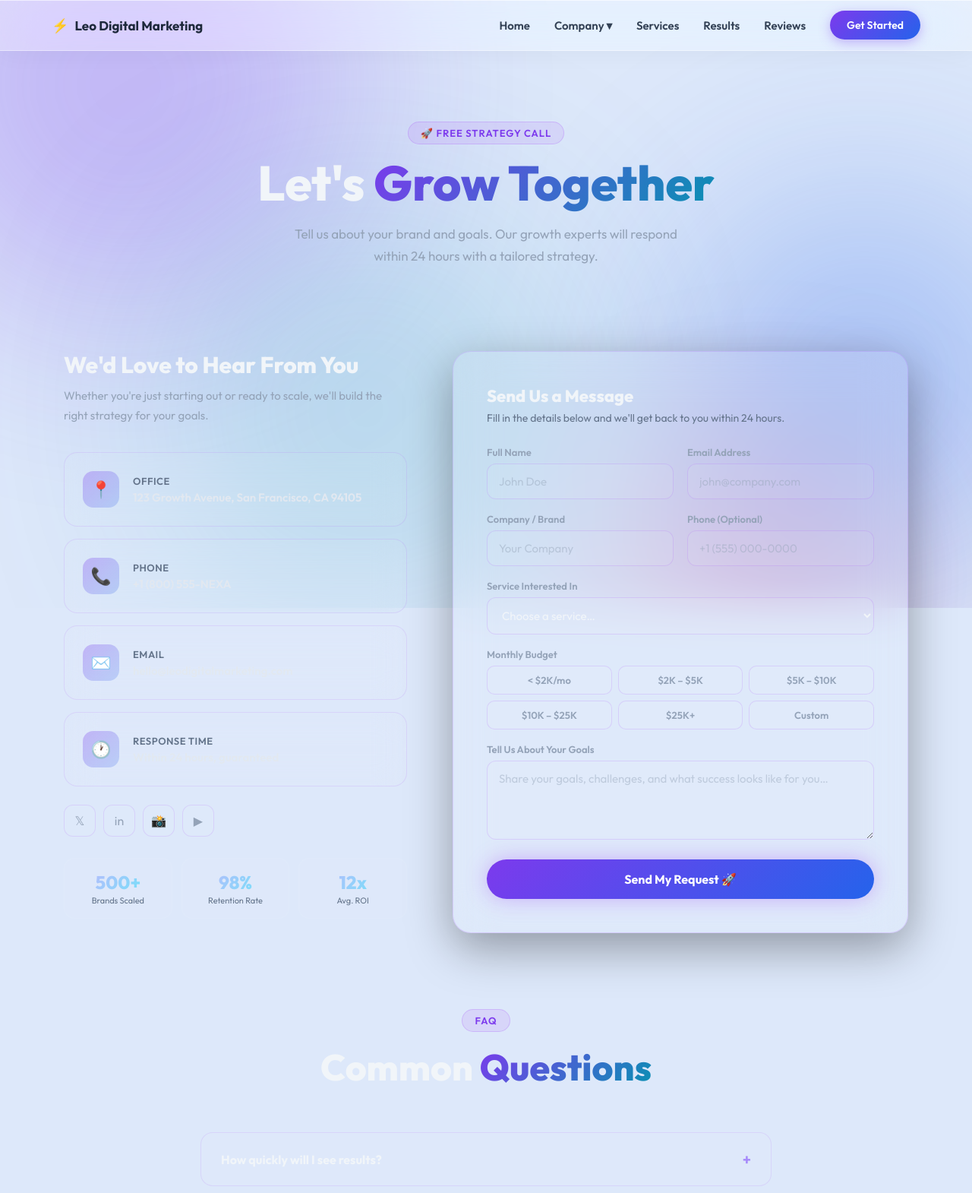
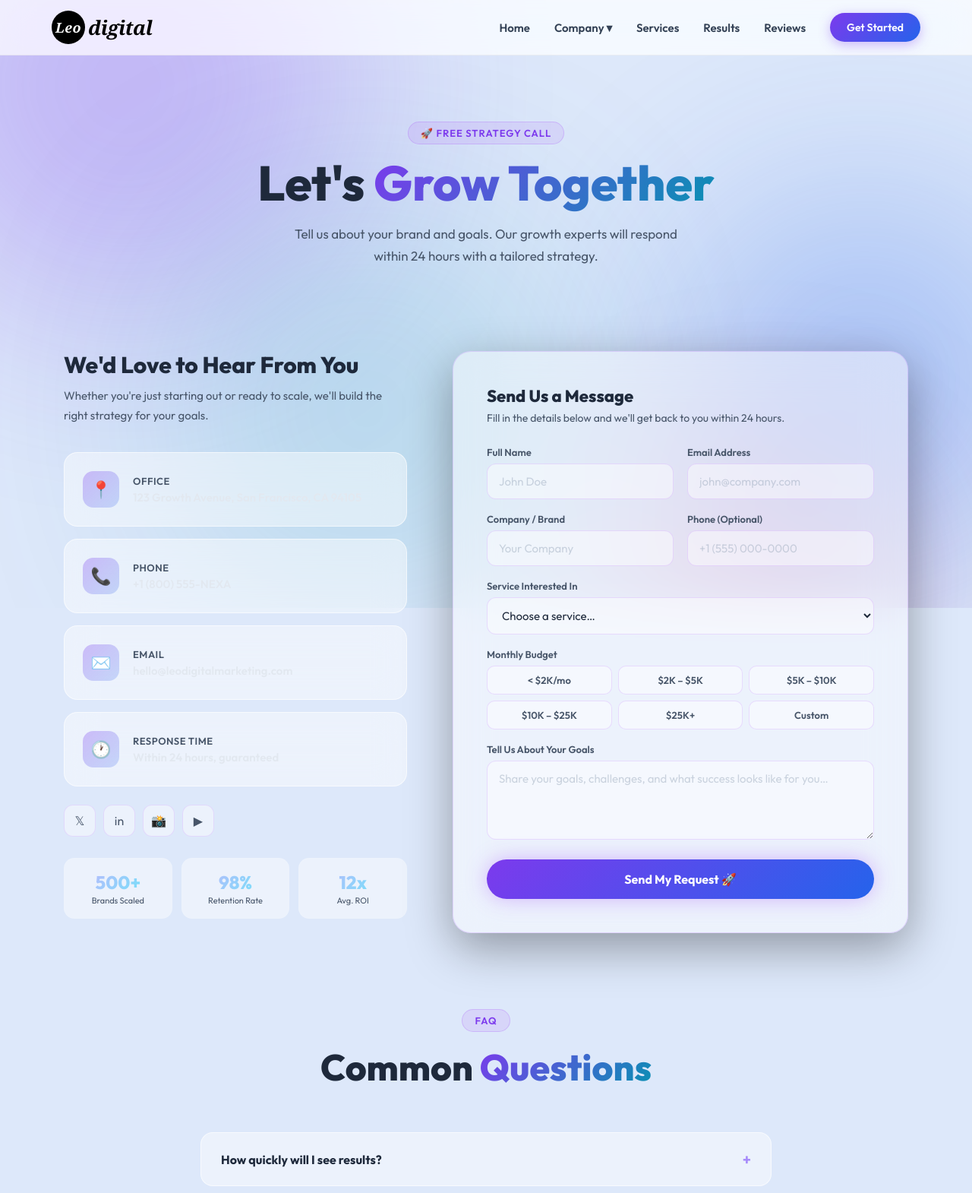
Before and after one commit to rksamyak/rk, a plain HTML site: page contact.html in a window 1280 px wide. Shown: the top 1570 px of the page at 76% size. Drawn offline with Linux system fonts and the light colour scheme.

Commit message:
intite chnage

```diff
--- a/contact.html
+++ b/contact.html
@@ -13,8 +13,8 @@
     /* HERO */
 
     .con-hero { position:relative;z-index:1;padding:160px 24px 70px;text-align:center;max-width:760px;margin:0 auto; }
-    .con-page-title { font-size:clamp(38px,5vw,64px);font-weight:800;line-height:1.1;margin-bottom:18px;color:#f1f5f9; }
-    .con-page-sub { font-size:17px;color:#94a3b8;line-height:1.7;max-width:540px;margin:0 auto 40px; }
+    .con-page-title { font-size:clamp(38px,5vw,64px);font-weight:800;line-height:1.1;margin-bottom:18px;color:var(--text); }
+    .con-page-sub { font-size:17px;color:var(--muted);line-height:1.7;max-width:540px;margin:0 auto 40px; }
 
     /* MAIN WRAPPER */
     .con-section { max-width:1160px;margin:0 auto;padding:0 24px 100px;display:grid;grid-template-columns:1fr 1.25fr;gap:60px;align-items:start; }
@@ -22,71 +22,71 @@
     /* LEFT – INFO PANEL */
     .con-info { display:flex;flex-direction:column;gap:0; }
     .con-info-header { margin-bottom:36px; }
-    .con-info-title { font-size:30px;font-weight:800;color:#f1f5f9;line-height:1.2;margin-bottom:10px; }
-    .con-info-sub { font-size:15px;color:#94a3b8;line-height:1.7; }
+    .con-info-title { font-size:30px;font-weight:800;color:var(--text);line-height:1.2;margin-bottom:10px; }
+    .con-info-sub { font-size:15px;color:var(--muted);line-height:1.7; }
 
     .info-card {
-      background:rgba(255,255,255,0.04);
+      background:var(--glass-bg);
       backdrop-filter:blur(20px);-webkit-backdrop-filter:blur(20px);
-      border:1px solid rgba(168,85,247,0.14);
+      border:1px solid var(--glass-border);
       border-radius:18px;padding:24px;margin-bottom:16px;
       display:flex;align-items:center;gap:18px;
       transition:border-color .3s,background .3s,transform .3s;
     }
     .info-card:hover { border-color:rgba(168,85,247,0.38);background:rgba(124,58,237,0.06);transform:translateX(6px); }
     .info-icon { width:48px;height:48px;border-radius:14px;background:linear-gradient(135deg,rgba(124,58,237,0.3),rgba(37,99,235,0.2));display:flex;align-items:center;justify-content:center;font-size:22px;flex-shrink:0; }
-    .info-text-title { font-size:13px;color:#64748b;font-weight:600;text-transform:uppercase;letter-spacing:.5px;margin-bottom:4px; }
+    .info-text-title { font-size:13px;color:var(--muted);font-weight:600;text-transform:uppercase;letter-spacing:.5px;margin-bottom:4px; }
     .info-text-val { font-size:15px;color:#e2e8f0;font-weight:600; }
 
     .social-row { display:flex;gap:10px;margin-top:8px; }
-    .soc-btn { width:42px;height:42px;border-radius:12px;background:rgba(255,255,255,0.05);border:1px solid rgba(168,85,247,0.16);display:flex;align-items:center;justify-content:center;font-size:16px;color:#94a3b8;text-decoration:none;transition:all .3s; }
-    .soc-btn:hover { background:rgba(124,58,237,0.22);border-color:rgba(168,85,247,0.5);color:#c4b5fd;transform:translateY(-3px); }
+    .soc-btn { width:42px;height:42px;border-radius:12px;background:var(--glass-bg);border:1px solid rgba(168,85,247,0.16);display:flex;align-items:center;justify-content:center;font-size:16px;color:var(--muted);text-decoration:none;transition:all .3s; }
+    .soc-btn:hover { background:rgba(124,58,237,0.22);border-color:var(--purple);color:#c4b5fd;transform:translateY(-3px); }
 
     .trust-strip { display:grid;grid-template-columns:repeat(3,1fr);gap:12px;margin-top:20px; }
-    .trust-item { background:rgba(255,255,255,0.04);border:1px solid rgba(255,255,255,0.06);border-radius:14px;padding:16px;text-align:center; }
+    .trust-item { background:var(--glass-bg);border:1px solid rgba(255,255,255,0.06);border-radius:14px;padding:16px;text-align:center; }
     .trust-num { font-size:24px;font-weight:800;background:linear-gradient(135deg,#c4b5fd,#67e8f9);-webkit-background-clip:text;-webkit-text-fill-color:transparent; }
-    .trust-lbl { font-size:11px;color:#64748b;margin-top:2px; }
+    .trust-lbl { font-size:11px;color:var(--muted);margin-top:2px; }
 
     /* RIGHT – FORM */
     .con-form-card {
-      background:rgba(255,255,255,0.05);
+      background:var(--glass-bg);
       backdrop-filter:blur(28px);-webkit-backdrop-filter:blur(28px);
       border:1px solid rgba(168,85,247,0.2);
       border-radius:24px;padding:44px;
       box-shadow:0 20px 60px rgba(0,0,0,0.35);
     }
-    .form-title { font-size:22px;font-weight:800;color:#f1f5f9;margin-bottom:6px; }
-    .form-sub { font-size:14px;color:#64748b;margin-bottom:28px; }
+    .form-title { font-size:22px;font-weight:800;color:var(--text);margin-bottom:6px; }
+    .form-sub { font-size:14px;color:var(--muted);margin-bottom:28px; }
     .form-row2 { display:grid;grid-template-columns:1fr 1fr;gap:18px; }
     .fg { display:flex;flex-direction:column;gap:7px;margin-bottom:18px; }
-    .fg label { font-size:13px;font-weight:600;color:#94a3b8; }
+    .fg label { font-size:13px;font-weight:600;color:var(--muted); }
     .fg input, .fg select, .fg textarea {
       padding:13px 15px;border-radius:12px;
-      background:rgba(255,255,255,0.05);
+      background:var(--glass-bg);
       border:1px solid rgba(168,85,247,0.18);
-      color:#f1f5f9;font-family:var(--font);font-size:15px;
+      color:var(--text);font-family:var(--font);font-size:15px;
       outline:none;transition:border-color .3s,box-shadow .3s;resize:vertical;
     }
     .fg input::placeholder,.fg textarea::placeholder { color:rgba(148,163,184,0.45); }
     .fg input:focus,.fg select:focus,.fg textarea:focus { border-color:#a78bfa;box-shadow:0 0 0 3px rgba(167,139,250,0.15); }
     .fg select option { background:#1e1b4b; }
     .budget-grid { display:grid;grid-template-columns:repeat(3,1fr);gap:8px; }
-    .budget-opt { padding:10px;border-radius:10px;border:1px solid rgba(168,85,247,0.18);background:rgba(255,255,255,0.04);color:#94a3b8;font-size:13px;font-weight:600;cursor:pointer;text-align:center;transition:all .3s;font-family:var(--font); }
-    .budget-opt:hover,.budget-opt.selected { background:rgba(124,58,237,0.2);border-color:rgba(168,85,247,0.5);color:#c4b5fd; }
+    .budget-opt { padding:10px;border-radius:10px;border:1px solid rgba(168,85,247,0.18);background:var(--glass-bg);color:var(--muted);font-size:13px;font-weight:600;cursor:pointer;text-align:center;transition:all .3s;font-family:var(--font); }
+    .budget-opt:hover,.budget-opt.selected { background:rgba(124,58,237,0.2);border-color:var(--purple);color:#c4b5fd; }
     .submit-btn { width:100%;padding:16px;border-radius:50px;border:none;cursor:pointer;background:linear-gradient(135deg,#7c3aed,#2563eb);color:#fff;font-size:16px;font-weight:700;font-family:var(--font);box-shadow:0 0 28px rgba(168,85,247,0.4);transition:transform .2s,box-shadow .3s;margin-top:8px; }
     .submit-btn:hover { transform:translateY(-3px);box-shadow:0 0 44px rgba(168,85,247,0.6); }
     .form-success { margin-top:16px;padding:14px;border-radius:12px;background:rgba(16,185,129,0.1);border:1px solid rgba(16,185,129,0.3);color:#34d399;font-size:15px;text-align:center; }
 
     /* FAQ */
     .faq-section { max-width:800px;margin:0 auto;padding:0 24px 100px; }
-    .faq-item { background:rgba(255,255,255,0.04);border:1px solid rgba(168,85,247,0.14);border-radius:16px;margin-bottom:12px;overflow:hidden;transition:border-color .3s; }
+    .faq-item { background:var(--glass-bg);border:1px solid var(--glass-border);border-radius:16px;margin-bottom:12px;overflow:hidden;transition:border-color .3s; }
     .faq-item.open { border-color:rgba(168,85,247,0.38); }
-    .faq-q { padding:22px 26px;font-size:16px;font-weight:700;color:#f1f5f9;cursor:pointer;display:flex;justify-content:space-between;align-items:center;gap:16px; }
+    .faq-q { padding:22px 26px;font-size:16px;font-weight:700;color:var(--text);cursor:pointer;display:flex;justify-content:space-between;align-items:center;gap:16px; }
     .faq-icon { font-size:20px;color:#a78bfa;transition:transform .3s;flex-shrink:0; }
     .faq-item.open .faq-icon { transform:rotate(45deg); }
     .faq-a { max-height:0;overflow:hidden;transition:max-height .4s ease,padding .3s; }
     .faq-item.open .faq-a { max-height:300px;padding:0 26px 22px; }
-    .faq-a p { font-size:14px;color:#94a3b8;line-height:1.8; }
+    .faq-a p { font-size:14px;color:var(--muted);line-height:1.8; }
 
     @media(max-width:960px) { .con-section { grid-template-columns:1fr;gap:40px; } }
     @media(max-width:600px) { .form-row2 { grid-template-columns:1fr; } .budget-grid { grid-template-columns:repeat(2,1fr); } .con-form-card { padding:28px 20px; } .trust-strip { grid-template-columns:repeat(2,1fr); } }
@@ -103,9 +103,11 @@
   <nav class="navbar" id="navbar">
     <div class="nav-container">
       <a href="index.html" class="nav-logo">
-        <span class="logo-icon">⚡</span>
-        <span class="logo-text">Leo Digital Marketing</span>
-      </a>
+        <div class="logo-circle">
+            <span class="logo-text-inner">Leo</span>
+        </div>
+        <span class="logo-text-outer">digital</span>
+    </a>
       <ul class="nav-links" id="navLinks">
         <li><a href="index.html" class="nav-link">Home</a></li>
         <li class="nav-item">
@@ -253,7 +255,7 @@
   <!-- FAQ Section -->
   <div class="section-header reveal" style="max-width:800px;margin:0 auto;padding:0 24px 40px;">
     <span class="section-tag">FAQ</span>
-    <h2 class="section-title" style="color:#f1f5f9;">Common <span class="gradient-text">Questions</span></h2>
+    <h2 class="section-title" style="color:var(--text);">Common <span class="gradient-text">Questions</span></h2>
   </div>
   <div class="faq-section">
     <div class="faq-item reveal">
@@ -282,7 +284,12 @@
   <footer class="footer">
     <div class="footer-inner">
       <div class="footer-brand">
-        <div class="footer-logo"><span class="logo-icon">⚡</span><span class="logo-text">Leo Digital Marketing</span></div>
+        <div class="footer-logo">
+        <div class="logo-circle">
+            <span class="logo-text-inner">Leo</span>
+        </div>
+        <span class="logo-text-outer">digital</span>
+    </div>
         <p class="footer-tagline">Growing brands with data-driven digital marketing since 2015.</p>
         <div class="footer-socials">
           <a href="#" class="fsoc-btn" aria-label="Twitter">𝕏</a>
--- a/style.css
+++ b/style.css
@@ -112,17 +112,18 @@ body {
   right: 0;
   z-index: 999;
   padding: 14px 0;
-  background: rgba(255, 255, 255, 0.35);
-  backdrop-filter: blur(28px) saturate(180%);
-  -webkit-backdrop-filter: blur(28px) saturate(180%);
-  border-bottom: 1px solid rgba(255, 255, 255, 0.4);
-  box-shadow: 0 4px 32px rgba(0, 0, 0, 0.04), inset 0 1px 0 rgba(255, 255, 255, 0.6);
-  transition: all 0.4s;
+  background: rgba(255, 255, 255, 0.72);
+  backdrop-filter: saturate(180%) blur(20px);
+  -webkit-backdrop-filter: saturate(180%) blur(20px);
+  border-bottom: 1px solid rgba(0, 0, 0, 0.05);
+  box-shadow: none;
+  transition: all 0.4s cubic-bezier(0.25, 0.8, 0.25, 1);
 }
 
 .navbar.scrolled {
-  background: rgba(255, 255, 255, 0.70);
-  box-shadow: 0 8px 48px rgba(0, 0, 0, 0.08), inset 0 1px 0 rgba(255, 255, 255, 0.8);
+  background: rgba(255, 255, 255, 0.85);
+  border-bottom: 1px solid rgba(0, 0, 0, 0.1);
+  box-shadow: 0 4px 20px rgba(0, 0, 0, 0.04);
   padding: 10px 0;
 }
 
@@ -138,13 +139,53 @@ body {
 .nav-logo {
   display: flex;
   align-items: center;
-  gap: 8px;
   text-decoration: none;
+  transition: transform 0.3s ease;
   margin-right: auto;
 }
 
+.nav-logo:hover {
+  transform: scale(1.02);
+}
+
+.logo-circle {
+  background-color: #000;
+  border-radius: 50%;
+  width: 44px;
+  height: 44px;
+  display: flex;
+  align-items: center;
+  justify-content: center;
+  margin-right: 4px;
+}
+
+.logo-text-inner {
+  color: #fff;
+  font-family: 'Georgia', serif;
+  font-weight: 900;
+  font-style: italic;
+  font-size: 18px;
+  letter-spacing: 0.5px;
+}
+
+.logo-text-outer {
+  color: #000;
+  font-family: 'Georgia', serif;
+  font-weight: 900;
+  font-style: italic;
+  font-size: 26px;
+  letter-spacing: -0.5px;
+}
+
+.footer-logo {
+  display: flex;
+  align-items: center;
+  text-decoration: none;
+  margin-bottom: 16px;
+}
+
 .logo-icon {
-  font-size: 18px;
+  font-size: 26px;
 }
 
 .logo-text {
@@ -1037,14 +1078,7 @@ section {
   border-bottom: 1px solid rgba(255, 255, 255, 0.08);
 }
 
-.footer-logo {
-  display: flex;
-  align-items: center;
-  gap: 8px;
-  margin-bottom: 16px;
-}
 
-.footer-tagline {
   color: #94a3b8;
   font-size: 14px;
   line-height: 1.8;
```
Also changed, not shown: about.html (+12 -5 lines), career.html (+12 -5 lines), expertise.html (+12 -5 lines), index.html (+11 -7 lines), insights.html (+12 -5 lines), news-updates.html (+12 -5 lines), ourwork.html (+12 -5 lines), results.html (+27 -23 lines), reviews.html (+29 -22 lines), services.html (+9 -5 lines), logo.png (deleted).
